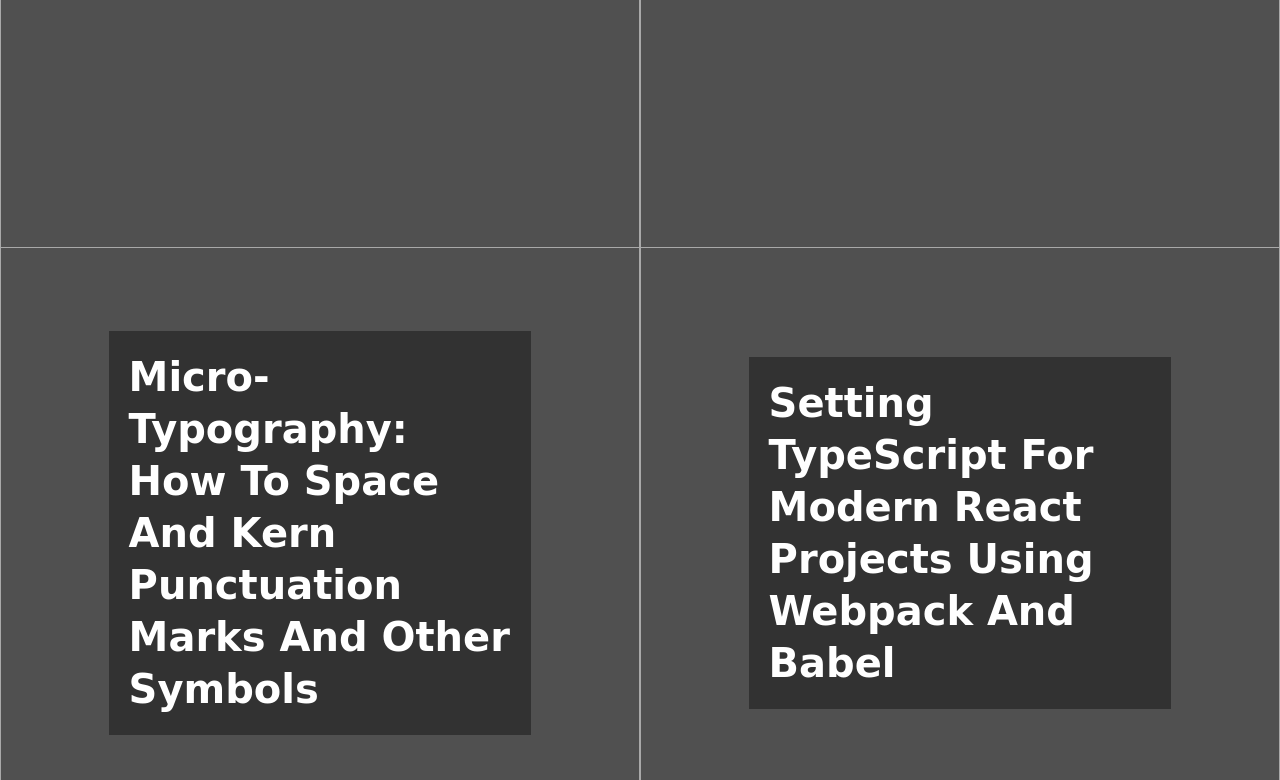
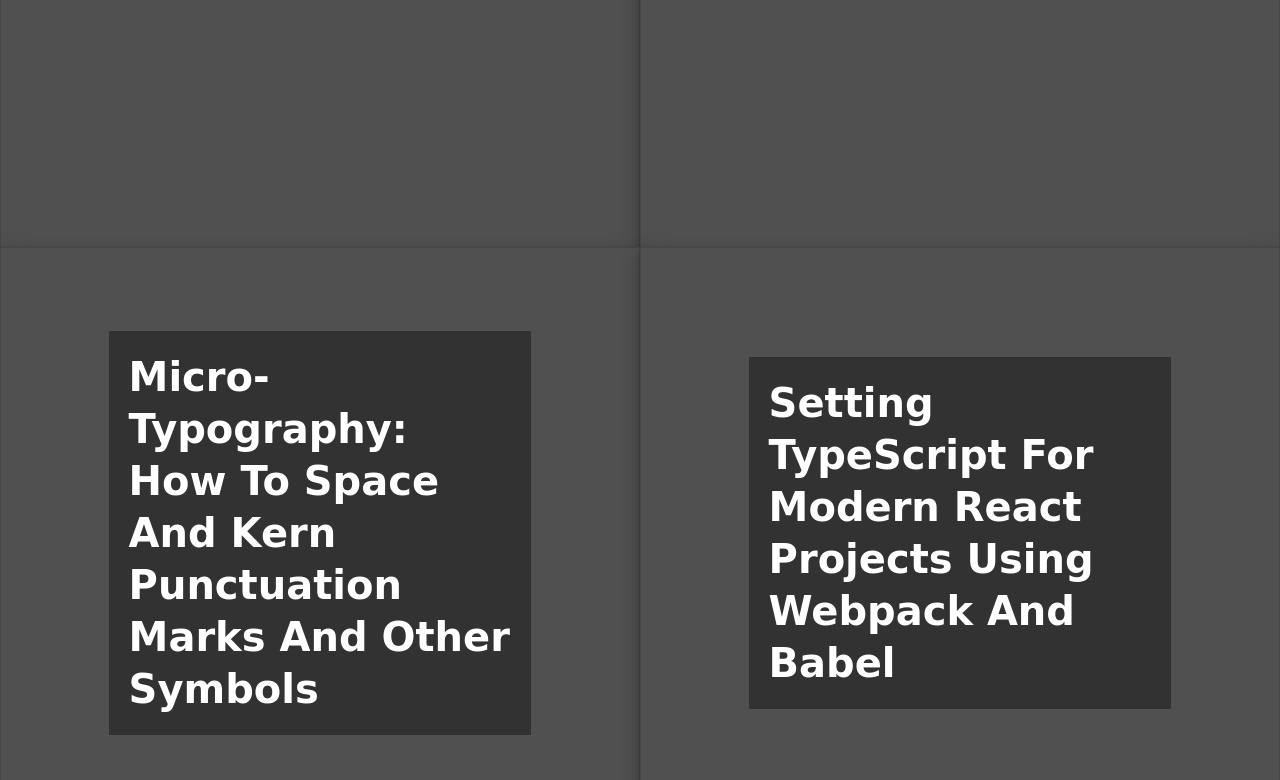
Before and after one commit to jacobrees/Design-Teardown, a plain HTML site: page index.html in a window 1280 px wide. Shown: the part 603-1383 px from the top of the page. Drawn offline with Linux system fonts and the light colour scheme; a web font is replaced by a local one.

Commit message:
validate html

```diff
--- a/css/styles.css
+++ b/css/styles.css
@@ -26,7 +26,8 @@ body{
     width: 50%;
     height: 100%;
     background-color: rgb(80, 80, 80);
-    border: darkgray solid 1px;
+    border: rgba(0, 0, 0, 0.13) solid .5px;
+    box-shadow: 0 4px 8px 0 rgba(0, 0, 0, 0.2), 0 6px 20px 0 rgba(0, 0, 0, 0.19);
     display: flex;
     justify-content: center;
     align-items: center;
```
Also changed, not shown: index.html (+3 -1 lines).
